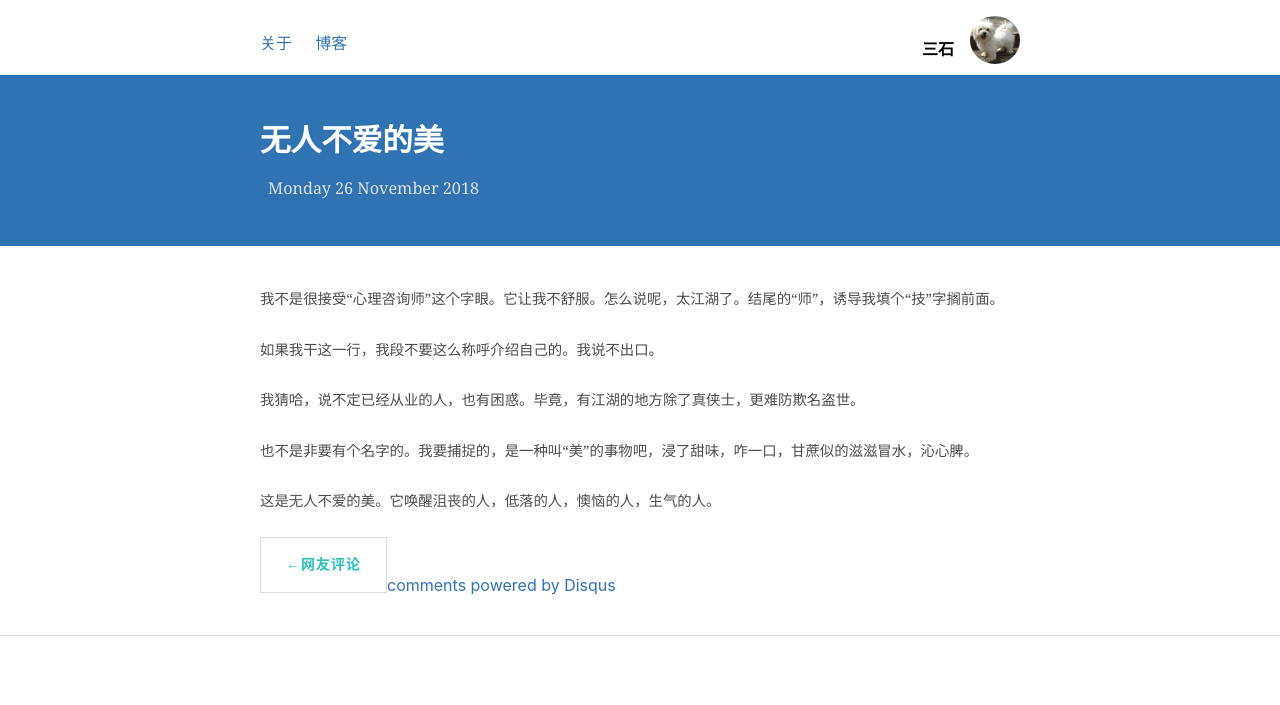
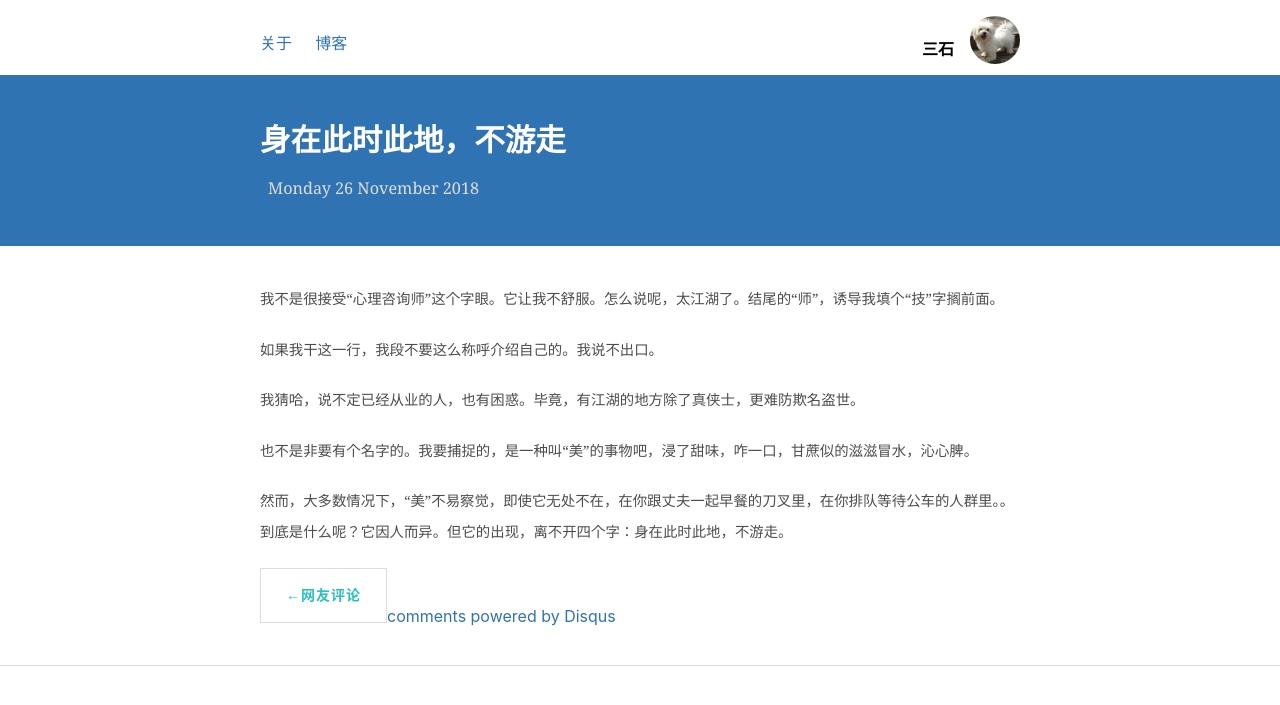
Before and after one commit to shirleysteve/1, a Jekyll site: the page built from _posts/2018-11-26-身在此时此地，不游走.md, in a window 1280 px wide. Shown: the top 705 px of the page. Built offline with Jekyll 4.4.1, drawn with Linux system fonts in a browser that asks for light colours; nearby versions of some CDN libraries; comment, search, counter and statistics services are not loaded.

Commit message:
Update and rename 2018-11-26-无人不爱的美.md to 2018-11-26-身在此时此地，不游走.md

```diff
--- a/_posts/2018-11-26-无人不爱的美.md
+++ b/_posts/2018-11-26-身在此时此地，不游走.md
@@ -1,7 +1,7 @@
 ---
 layout: post
 
-title:
+title: 身在此时此地，不游走
 ---
 
 我不是很接受“心理咨询师”这个字眼。它让我不舒服。怎么说呢，太江湖了。结尾的“师”，诱导我填个“技”字搁前面。
@@ -12,4 +12,4 @@ title:
 
 也不是非要有个名字的。我要捕捉的，是一种叫“美”的事物吧，浸了甜味，咋一口，甘蔗似的滋滋冒水，沁心脾。
 
-这是无人不爱的美。它唤醒沮丧的人，低落的人，懊恼的人，生气的人。
+然而，大多数情况下，“美”不易察觉，即使它无处不在，在你跟丈夫一起早餐的刀叉里，在你排队等待公车的人群里。。到底是什么呢？它因人而异。但它的出现，离不开四个字：身在此时此地，不游走。
```
